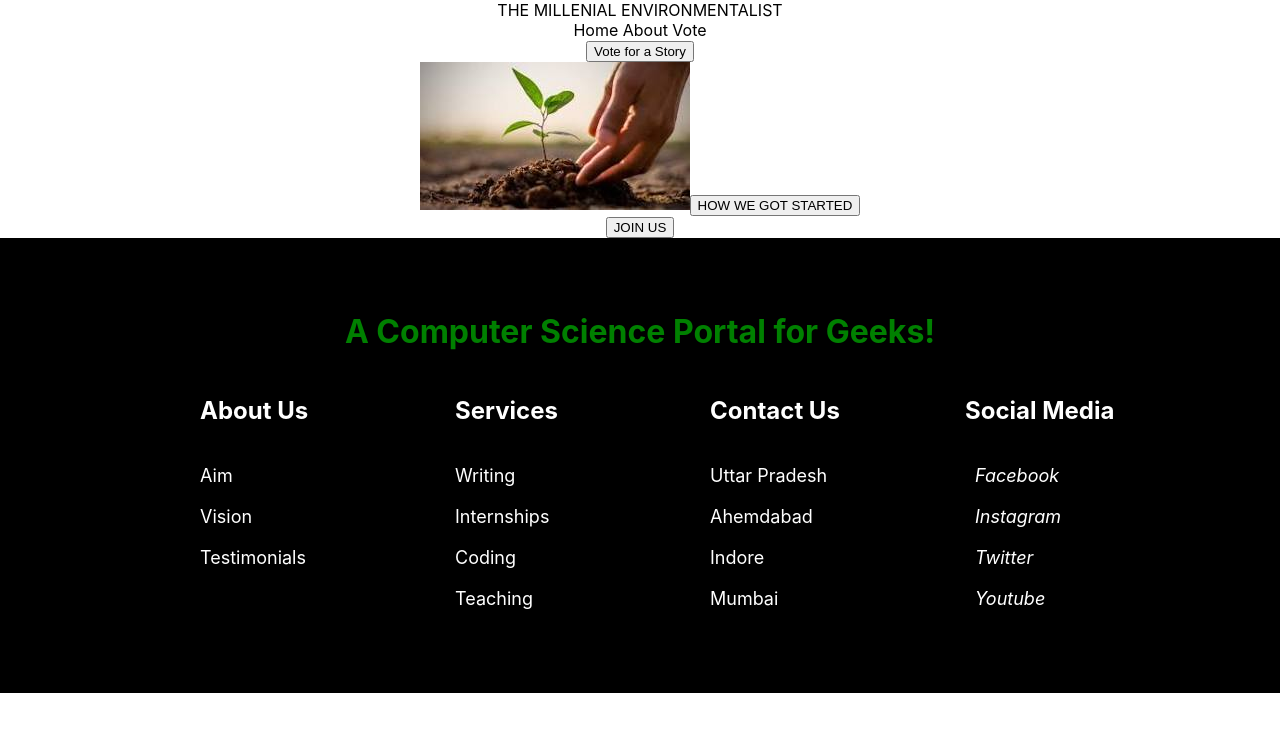
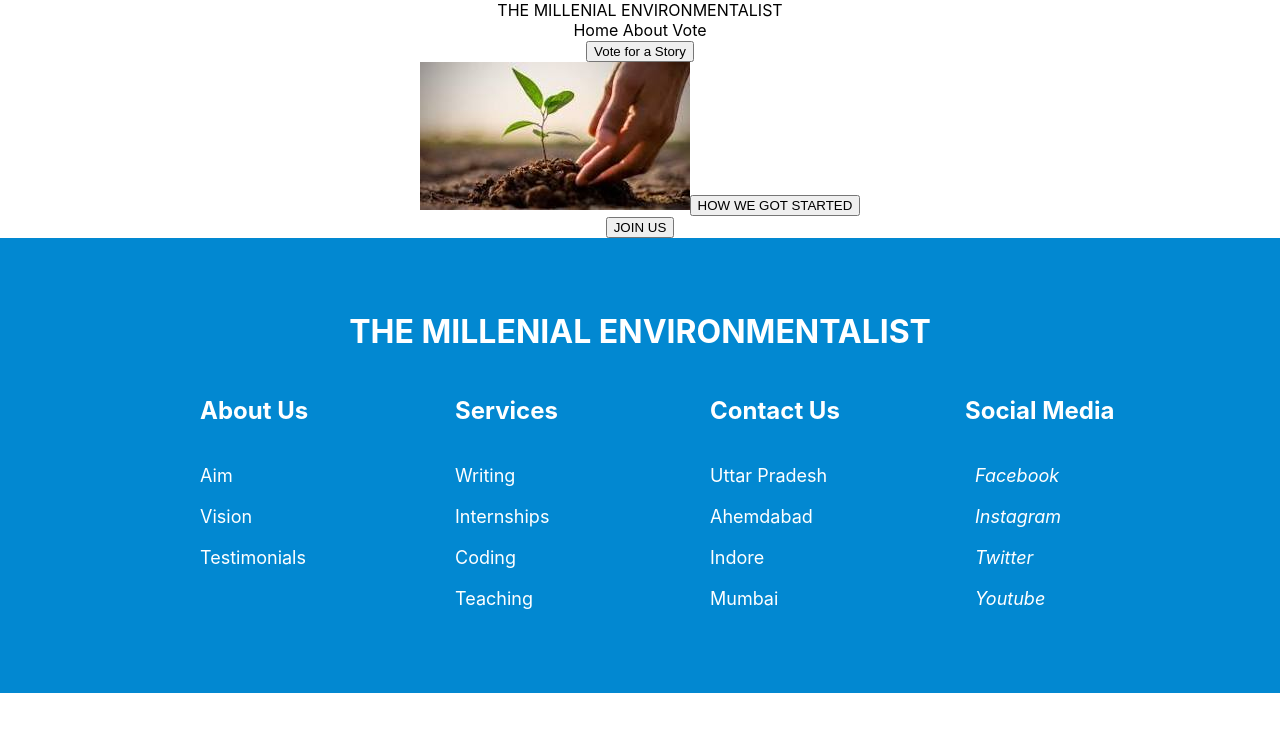
Before and after one commit to IrisThuo/HUMMINGBIRD, a React (Create React App) app: page / in a window 1280 px wide. Shown: the top 732 px of the page. Built offline with nearby package versions, Linux system fonts and the light colour scheme.

Commit message:
footer changes,head,colour

```diff
--- a/src/Components/Footer.js
+++ b/src/Components/Footer.js
@@ -13,12 +13,12 @@
         <Box>
         <h1
             style={{
-                color: "green",
+                color: "white",
                 textAlign: "center",
                 marginTop: "10px",
             }}
         >
-            A Computer Science Portal for Geeks!
+        THE MILLENIAL ENVIRONMENTALIST
         </h1>
         <FooterContainer>
             <Row>
--- a/src/Components/FooterStyles.js
+++ b/src/Components/FooterStyles.js
@@ -2,7 +2,7 @@ import styled from "styled-components";
 
 export const Box = styled.div`
     padding: 5% 2.5%;
-    background: black;
+    background: #0288D1 ;
     // position: absolute;
     bottom: 0;
     width: 95%;
```
